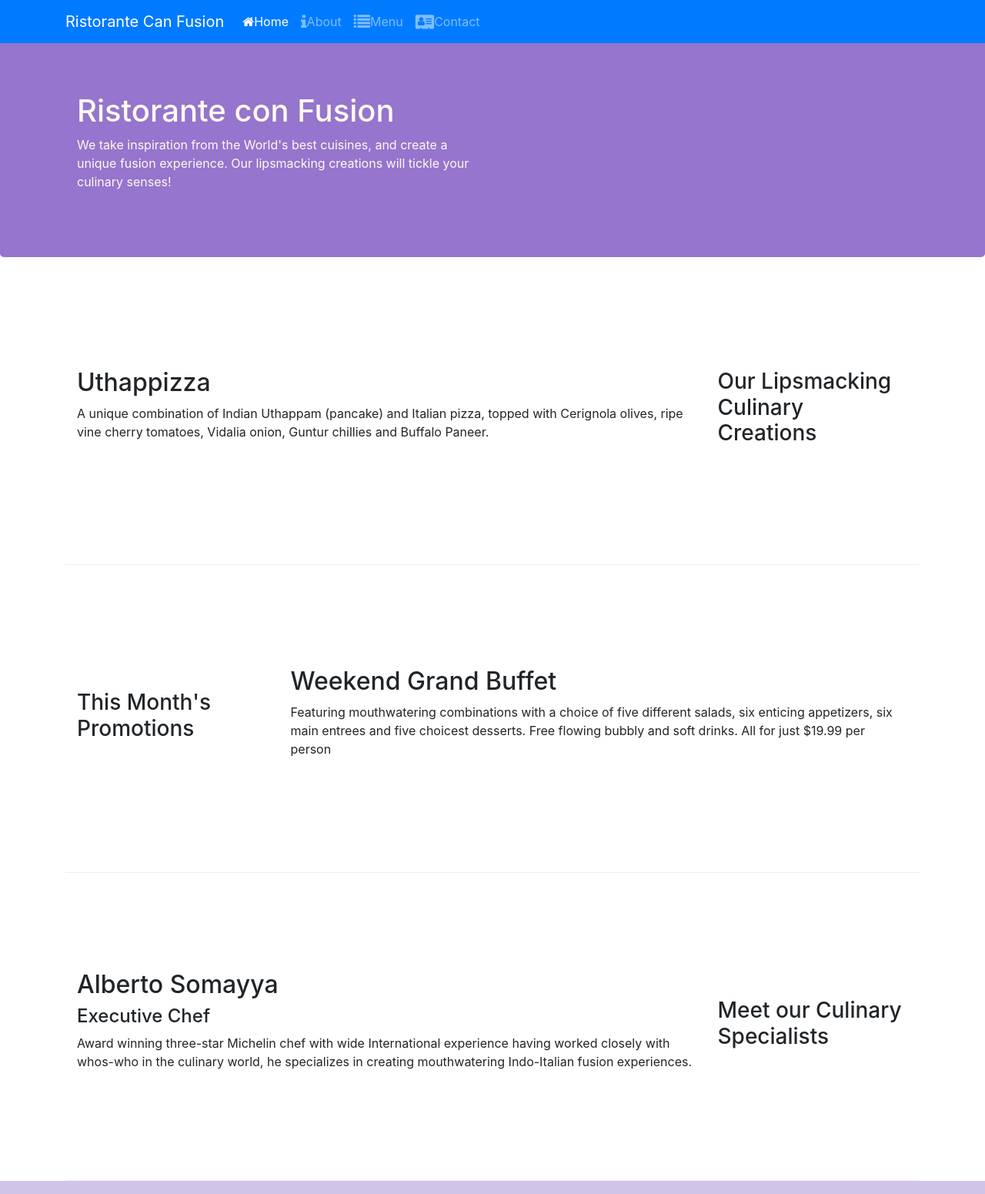
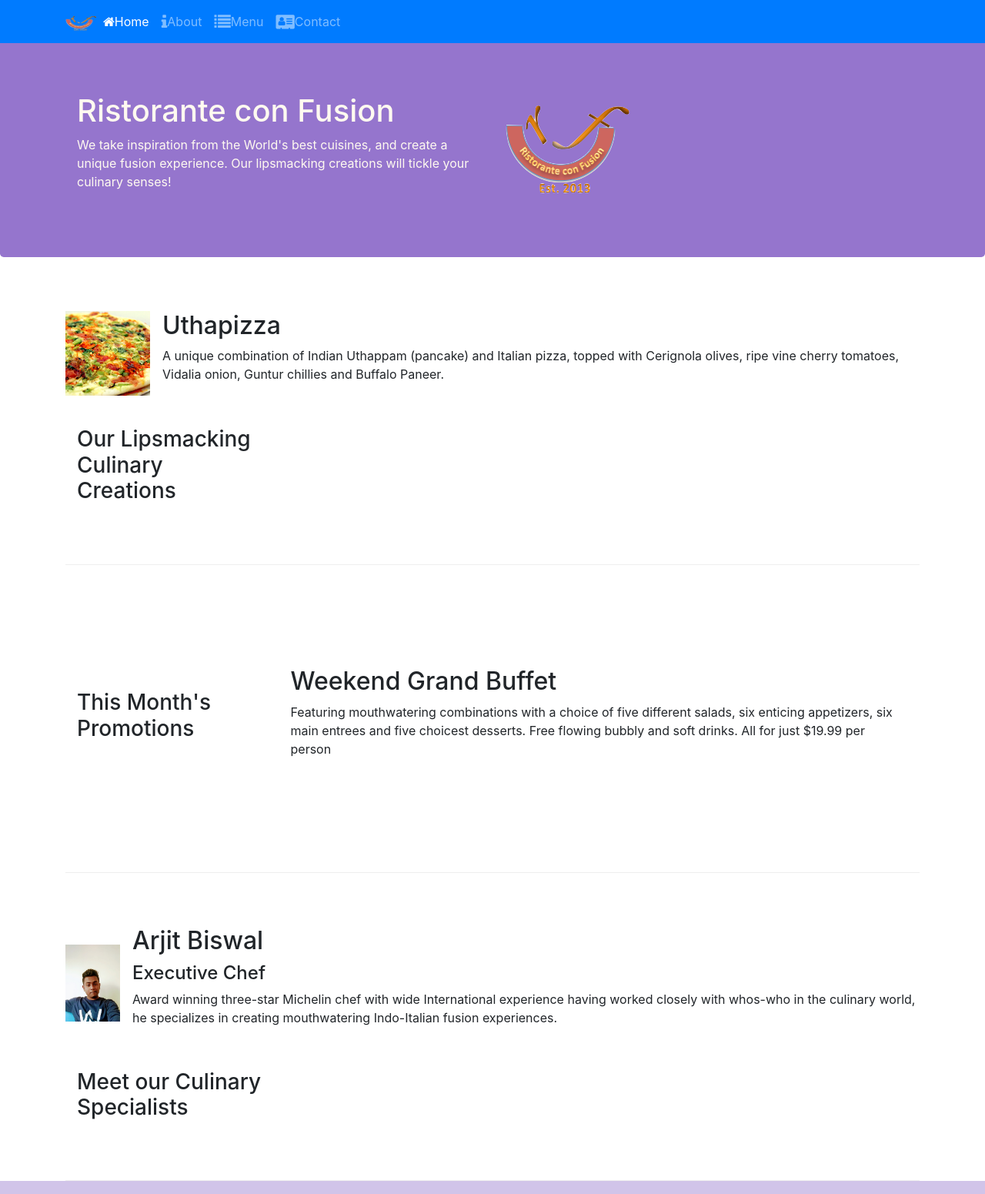
Before and after one commit to arjit1234/BootstrapExercies, a website: page conFusion/index.html in a window 1280 px wide. Shown: the top 1551 px of the page at 77% size. Drawn offline with nearby package versions, Linux system fonts and the light colour scheme.

Commit message:
Images and Media

```diff
--- a/conFusion/index.html
+++ b/conFusion/index.html
@@ -23,7 +23,7 @@
                 <span class="navbar-toggler-icon"></span>
             </button>
 
-            <a class="navbar-brand" href="#">Ristorante Can Fusion</a>
+           <a class="navbar-brand mr-auto" href="#"><img src="img/logo.png" height="20" width="41"></a>
             <div class="collapse navbar-collapse" id="Navbar">
                 <ul class="navbar-nav mr-auto">
                     <li class="nav-item active"><a class="nav-link" href="#"><span class="fa fa-home"></span>Home</a></li>
@@ -45,7 +45,8 @@
                     <h1>Ristorante con Fusion</h1>
                     <p>We take inspiration from the World's best cuisines, and create a unique fusion experience. Our lipsmacking creations will tickle your culinary senses!</p>
                 </div>
-                <div class="col-12 col-sm">
+                <div class="col-12 col-sm align-self-center">
+                    <img src="img/logo.png" class="img-fluid">
                 </div>
             </div>
         </div>
@@ -56,9 +57,18 @@
             <div class="col-12 col-sm-4 order-sm-last col-md-3">
                 <h3>Our Lipsmacking Culinary Creations</h3>
             </div>
-            <div class="col col-sm order-sm-first col-md">
-                <h2>Uthappizza</h2>
-                <p>A unique combination of Indian Uthappam (pancake) and Italian pizza, topped with Cerignola olives, ripe vine cherry tomatoes, Vidalia onion, Guntur chillies and Buffalo Paneer.</p>
+            <div class="media">
+                <img class="d-flex mr-3 img-thumbnil align-self-center" src="img/uthappizza.png" alt="Uthapizza">
+                <div class="media-body">
+                    <h2 class="mt-o">Uthapizza</h2>
+                        <p class="d-one sm-block">
+                            A unique combination of Indian Uthappam (pancake) and
+                            Italian pizza, topped with Cerignola olives, ripe vine
+                            cherry tomatoes, Vidalia onion, Guntur chillies and
+                            Buffalo Paneer.
+                        </p>
+                    </h2>
+                </div>
             </div>
         </div>
 
@@ -77,10 +87,18 @@
             <div class="col12 col-sm-4 order-sm-last col-md-3">
                 <h3>Meet our Culinary Specialists</h3>
             </div>
-            <div class="col col-sm  order-sm-first col-md">
-                <h2>Alberto Somayya</h2>
-                <h4>Executive Chef</h4>
-                <p>Award winning three-star Michelin chef with wide International experience having worked closely with whos-who in the culinary world, he specializes in creating mouthwatering Indo-Italian fusion experiences. </p>
+            <div class="media">
+                <img class="d-flex mr-3 img-thumbnil align-self-center" src="img/alberto.jpg" alt="Arjit Biswal" height="100" width="71">
+                <div class="media-body">
+                    <h2 class="mt-0">Arjit Biswal</h2>
+                    <h4>Executive Chef</h4>
+                    <p class="d-none d-sm-block">
+                        Award winning three-star Michelin chef with wide
+                            International experience having worked closely with
+                            whos-who in the culinary world, he specializes in
+                            creating mouthwatering Indo-Italian fusion experiences.
+                    </p>
+                </div>
             </div>
         </div>
     </div>
```
Also changed, not shown: conFusion/about.html (+3 -2 lines), conFusion/contactus.html (+4 -3 lines), conFusion/img/alberto.jpg (added), conFusion/img/buffet.png (added), conFusion/img/logo.png (added), conFusion/img/uthappizza.png (added), 2 other files.
